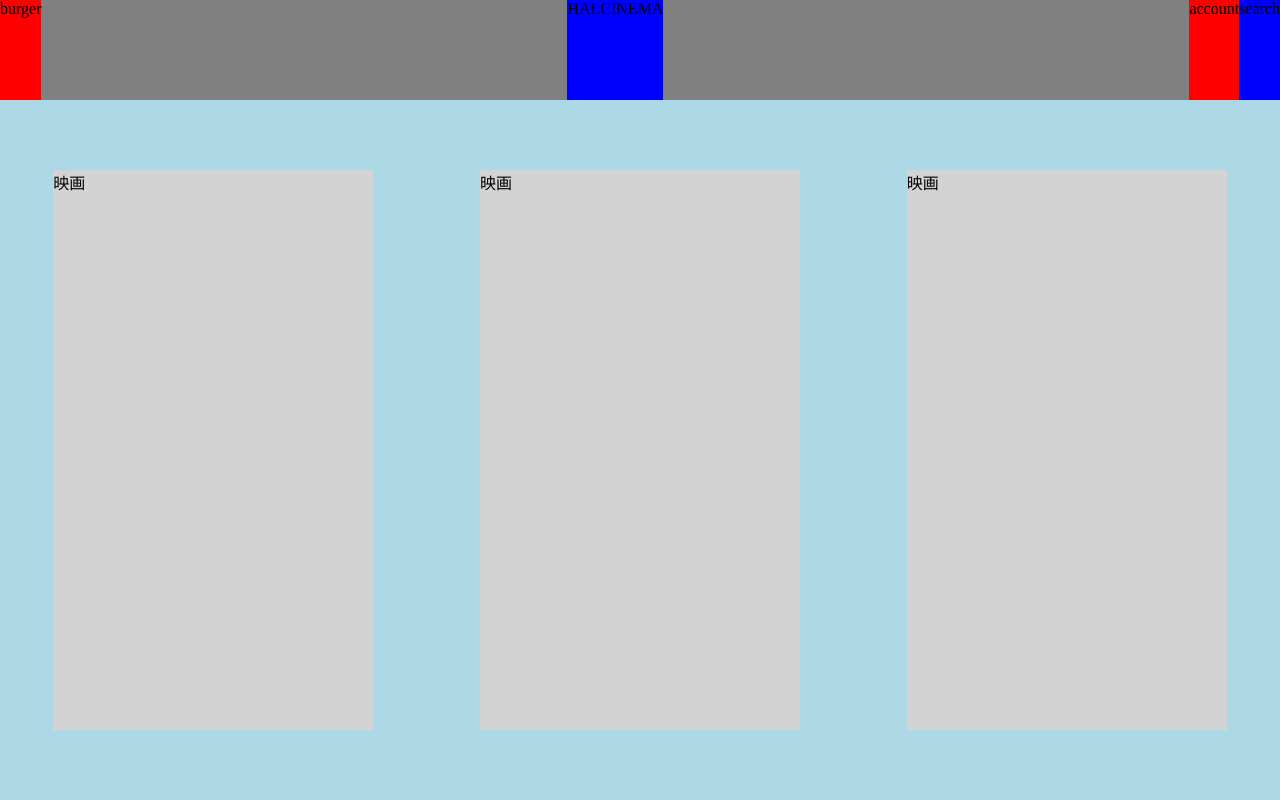
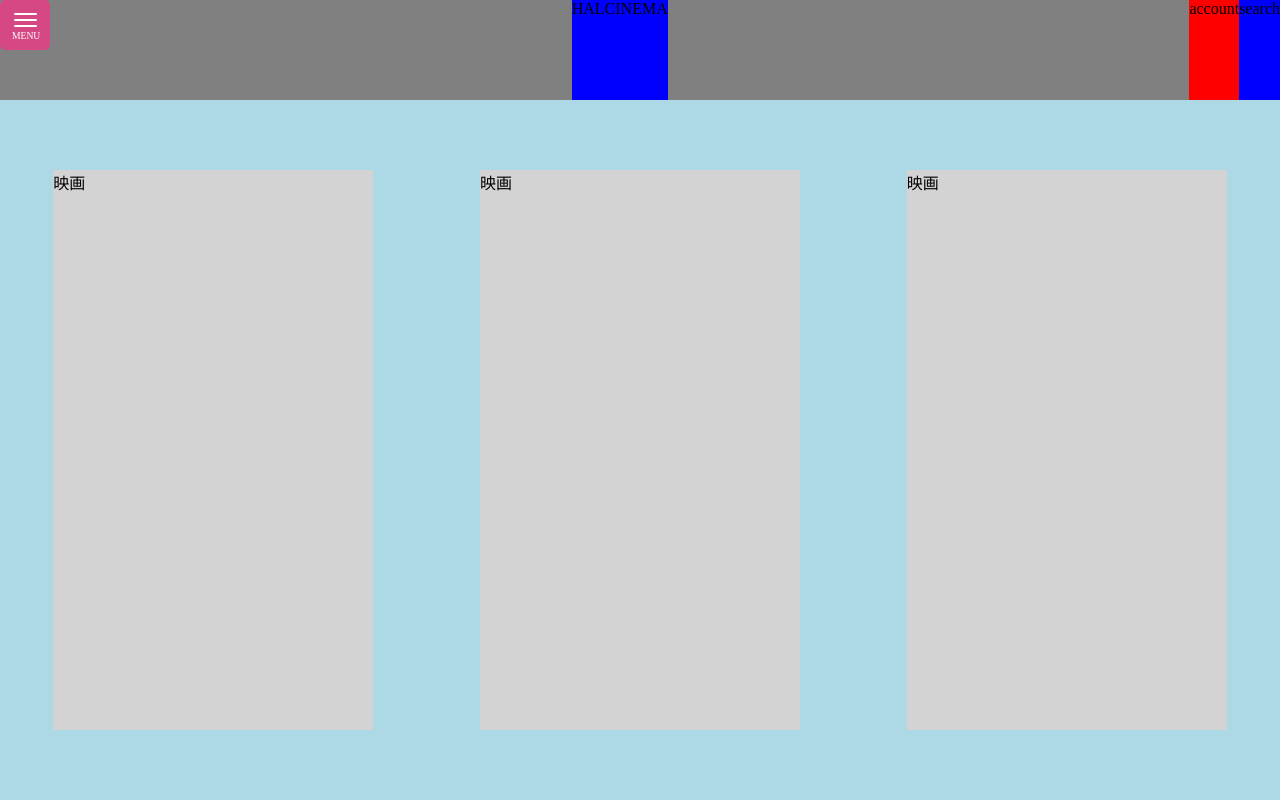
Before and after one commit to HAL-Cinema-G9/frontend, a Next.js app: page / in a window 1280 px wide. Shown: the top 800 px of the page. Built offline with nearby package versions, Linux system fonts and the light colour scheme.

Commit message:
add ハンバーガーメニュー

```diff
--- a/src/components/Navbar.tsx
+++ b/src/components/Navbar.tsx
@@ -1,4 +1,5 @@
 import { css } from '@emotion/react';
+import Burger from './Navbar/Burger';
 
 const styles = {
   container: css`
@@ -25,7 +26,7 @@ const styles = {
 const Navbar = () => {
   return (
     <div css={styles.container}>
-      <div css={styles.menu}>burger</div>
+      <Burger />
       <div css={styles.logo}>HALCINEMA</div>
       <div css={styles.account}>account</div>
       <div css={styles.search}>search</div>
--- /dev/null
+++ b/src/components/Navbar/Burger.tsx
@@ -0,0 +1,100 @@
+import { css } from '@emotion/react';
+import { useRecoilState } from 'recoil';
+import { isMenuClickedState } from '@/recoil/elementAtom';
+
+const styles = {
+  openBtn4: css`
+    position: relative;
+    background: #d54884;
+    cursor: pointer;
+    width: 50px;
+    height: 50px;
+    border-radius: 5px;
+  `,
+
+  span: css`
+    display: inline-block;
+    transition: all 0.4s;
+    position: absolute;
+    left: 14px;
+    height: 2px;
+    border-radius: 5px;
+    background: #fff;
+    width: 45%;
+
+    &:nth-of-type(1) {
+      top: 13px;
+    }
+
+    &:nth-of-type(2) {
+      top: 19px;
+    }
+
+    &:nth-of-type(3) {
+      top: 25px;
+
+      &::after {
+        content: 'Menu';
+        position: absolute;
+        top: 5px;
+        left: -2px;
+        color: #fff;
+        font-size: 0.6rem;
+        text-transform: uppercase;
+      }
+    }
+  `,
+  active: css`
+    span:nth-of-type(1) {
+      top: 14px;
+      left: 18px;
+      transform: translateY(6px) rotate(-45deg);
+      width: 30%;
+    }
+
+    span:nth-of-type(2) {
+      opacity: 0;
+    }
+
+    span:nth-of-type(3) {
+      top: 26px;
+      left: 18px;
+      transform: translateY(-6px) rotate(45deg);
+      width: 30%;
+
+      &::after {
+        content: 'Close';
+        transform: translateY(0) rotate(-45deg);
+        top: 5px;
+        left: 4px;
+      }
+    }
+  `,
+};
+
+const Burger = () => {
+  // to change burger classes
+  const [isMenuClicked, setIsMenuClicked] = useRecoilState(
+    isMenuClickedState
+  );
+
+  // toggle burger menu change
+  const updateMenu = () => {
+    setIsMenuClicked(!isMenuClicked);
+  };
+  return (
+    <div
+      css={[
+        styles.openBtn4,
+        isMenuClicked === true && styles.active,
+      ]}
+      onClick={updateMenu}
+    >
+      <span css={styles.span}></span>
+      <span css={styles.span}></span>
+      <span css={styles.span}></span>
+    </div>
+  );
+};
+
+export default Burger;
--- /dev/null
+++ b/src/recoil/elementAtom.ts
@@ -0,0 +1,7 @@
+// ======== 全体で使用する状態まとめファイル ========
+import { atom } from 'recoil';
+
+export const isMenuClickedState = atom<boolean>({
+  key: 'isMenuClickedState',
+  default: false,
+});
```
